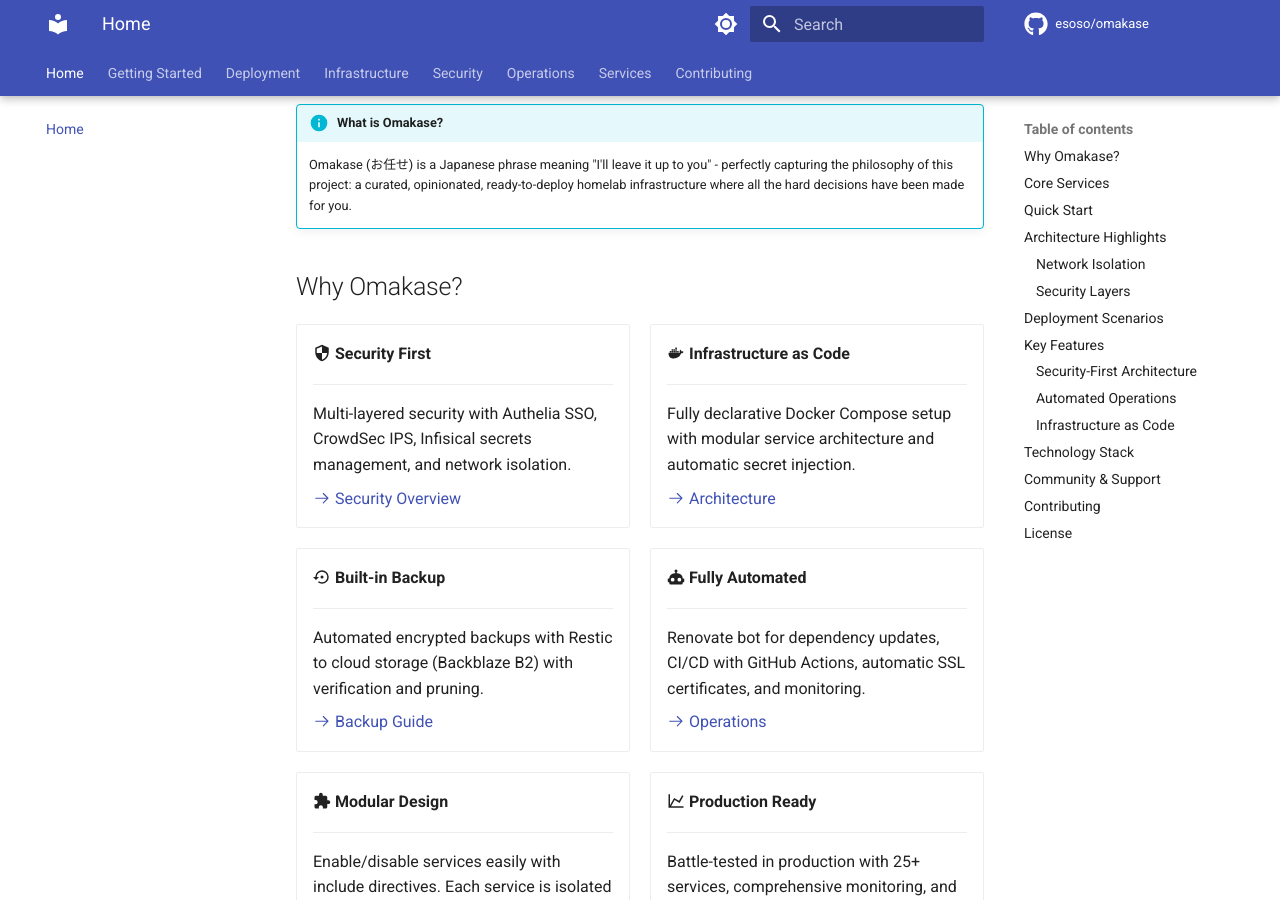
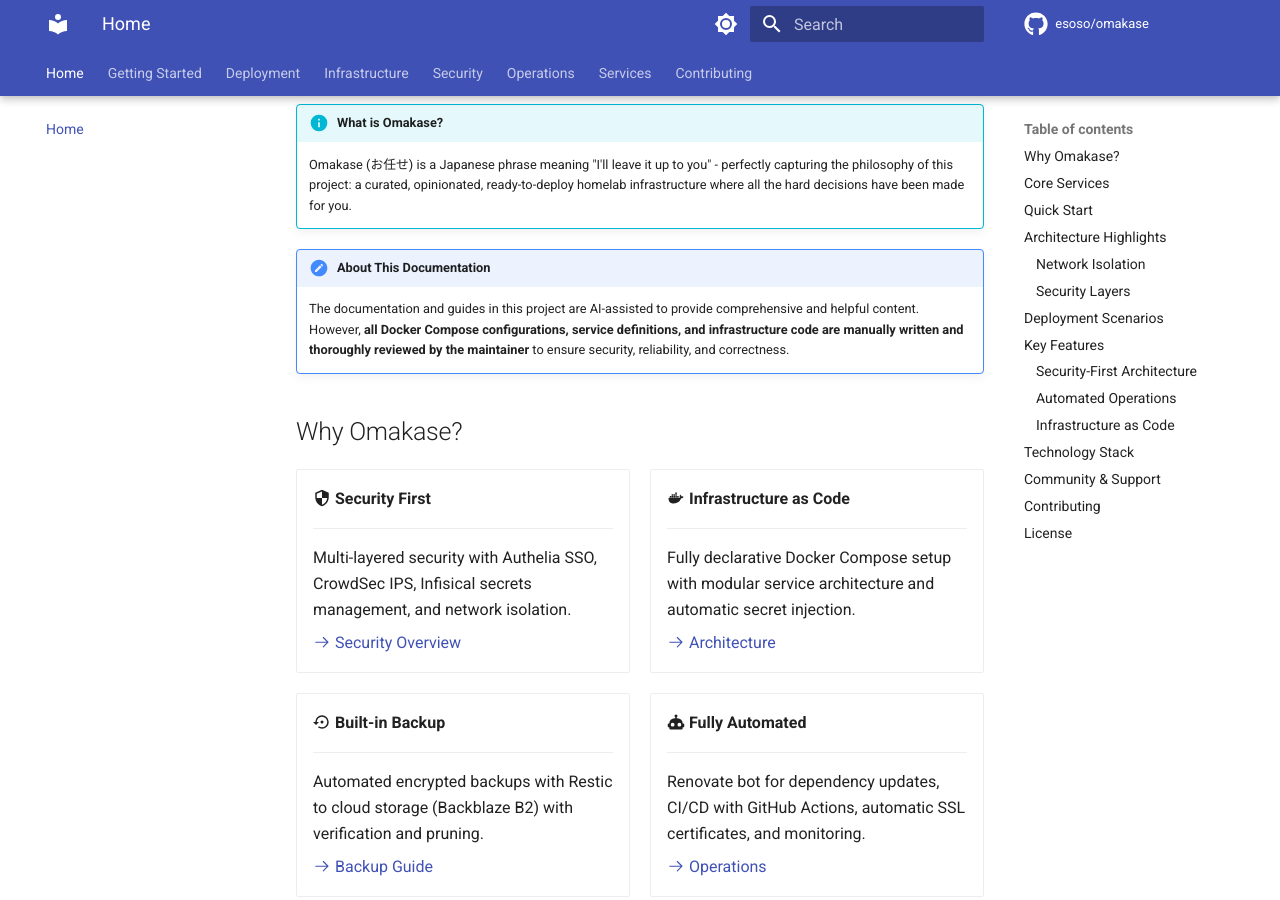
Before and after one commit to EsOsO/Omakase, an MkDocs documentation site: the page built from docs/index.md, in a window 1280 px wide and 900 px high, scrolled down 539 px. Built offline with MkDocs 1.6.1 and Material for MkDocs 9.7.7, drawn with Linux system fonts in a browser that asks for light colours; comment, search, counter and statistics services are not loaded.

Commit message:
docs: add AI-assisted documentation disclaimer (#9)
Added disclaimer to README and documentation homepage to clarify:
- Documentation and guides are AI-assisted
- Docker Compose configs and infrastructure code are manually written
  and reviewed by maintainer
- Ensures transparency about content generation while emphasizing
  security and reliability of core configurations

This provides transparency to users while highlighting that critical
infrastructure code receives human review and verification.

🤖 Generated with [Claude Code](https://claude.com/claude-code)

Co-authored-by: Claude <noreply@anthropic.com>

```diff
--- a/docs/index.md
+++ b/docs/index.md
@@ -6,6 +6,9 @@ Welcome to **Omakase**, a production-ready Docker homelab infrastructure managin
 
 !!! info "What is Omakase?"
     Omakase (お任せ) is a Japanese phrase meaning "I'll leave it up to you" - perfectly capturing the philosophy of this project: a curated, opinionated, ready-to-deploy homelab infrastructure where all the hard decisions have been made for you.
+
+!!! note "About This Documentation"
+    The documentation and guides in this project are AI-assisted to provide comprehensive and helpful content. However, **all Docker Compose configurations, service definitions, and infrastructure code are manually written and thoroughly reviewed by the maintainer** to ensure security, reliability, and correctness.
 
 ## Why Omakase?
 
```
Also changed, not shown: README.md (+3 -0 lines).
